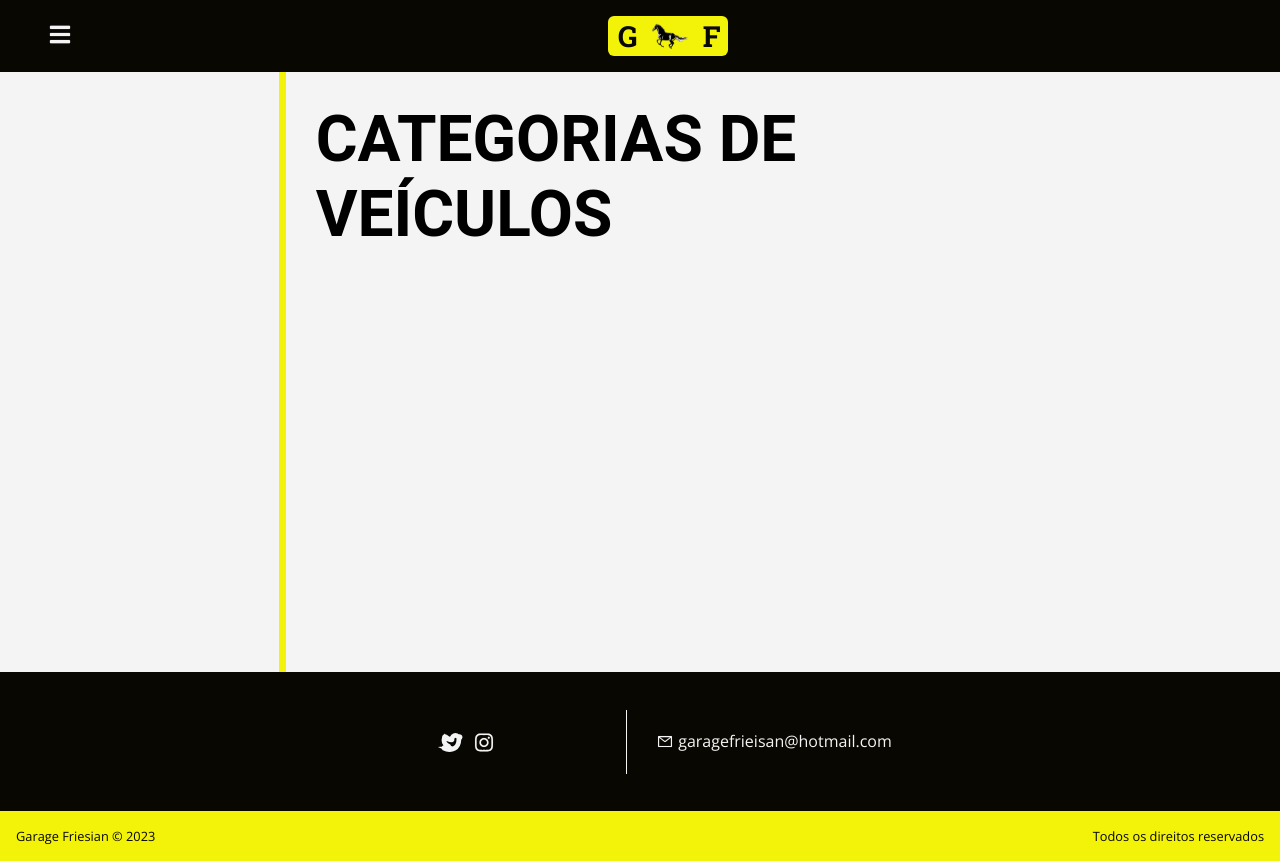
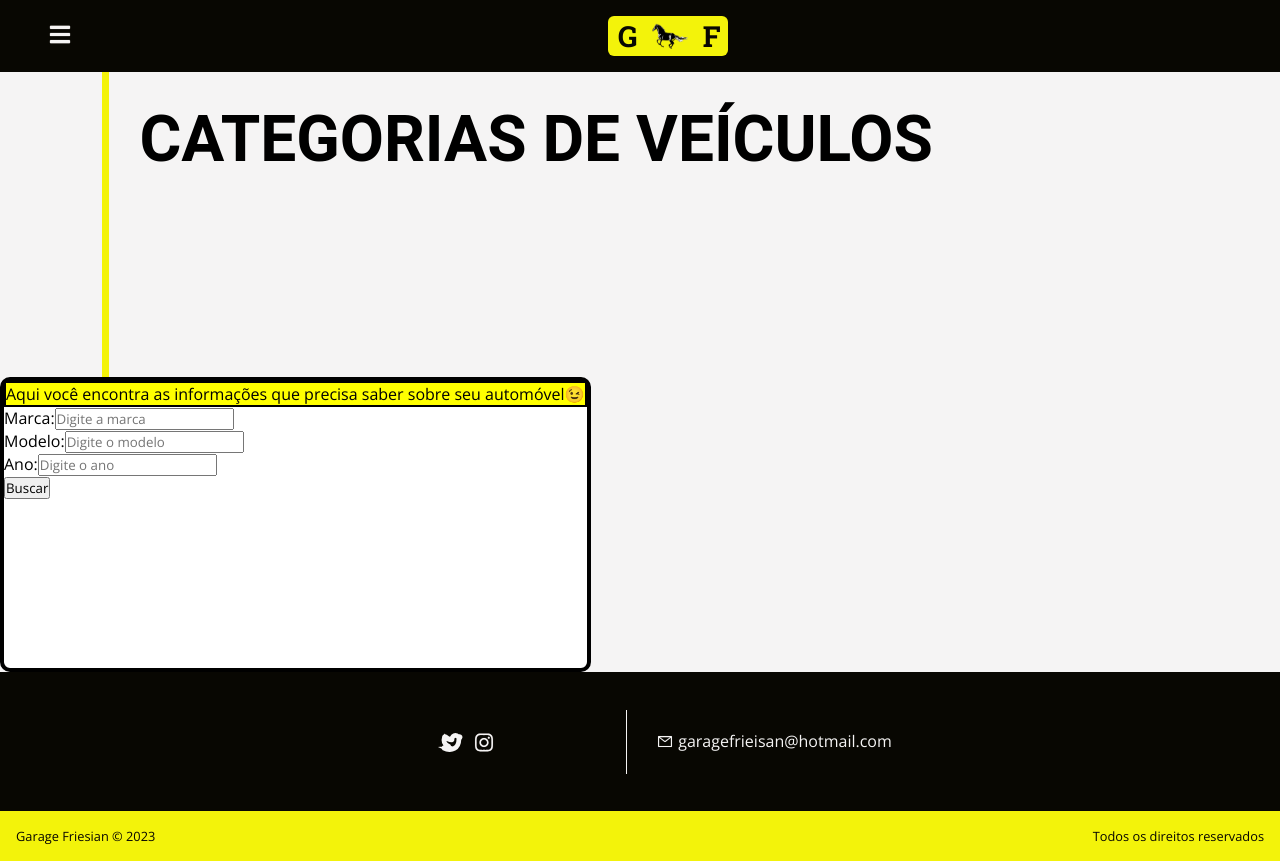
Before and after one commit to Musta-eideh/GarageFriesian, a React (Create React App) app in the folder garagefriesian/: page /categoria in a window 1280 px wide. Built offline with nearby package versions, Linux system fonts and the light colour scheme; some icons are missing.

Commit message:
Modelo categoria sem estilo

```diff
--- a/garagefriesian/src/components/pages/Categoria/Categoria.js
+++ b/garagefriesian/src/components/pages/Categoria/Categoria.js
@@ -2,12 +2,37 @@ import React from "react";
 import TitleH1 from "../../layout/TitleH1";
 import Container from "../../layout/Container";
 
+import styles from "./Categoria.module.css";
+
 function Categoria() {
-    return(
-        <Container>
-            <TitleH1>CATEGORIAS DE VEÍCULOS</TitleH1>
-        </Container>
-    )
+  return (
+    <Container>
+      <TitleH1>CATEGORIAS DE VEÍCULOS</TitleH1>
+      <div className={styles.containerCategorias}>
+        <div className={styles.subtitle}>
+          <p>
+            Aqui você encontra as informações que precisa saber sobre seu
+            automóvel😉
+          </p>
+        </div>
+        <div className={styles.inputGeral}>
+          <p>
+            Marca:
+            <input type="text" placeholder="Digite a marca" />
+          </p>
+          <p>
+            Modelo:
+            <input type="text" placeholder="Digite o modelo" />
+          </p>
+          <p>
+            Ano:
+            <input type="year" placeholder="Digite o ano" />
+          </p>
+        </div>
+        <button>Buscar</button>
+      </div>
+    </Container>
+  );
 }
 
 export default Categoria;
--- /dev/null
+++ b/garagefriesian/src/components/pages/Categoria/Categoria.module.css
@@ -0,0 +1,10 @@
+.containerCategorias{
+    border: 4px solid black;
+    border-radius: 10px;
+    background-color: #FFF;
+}
+
+.subtitle{
+    border: 2px solid black;
+    background-color: yellow;
+}
```
